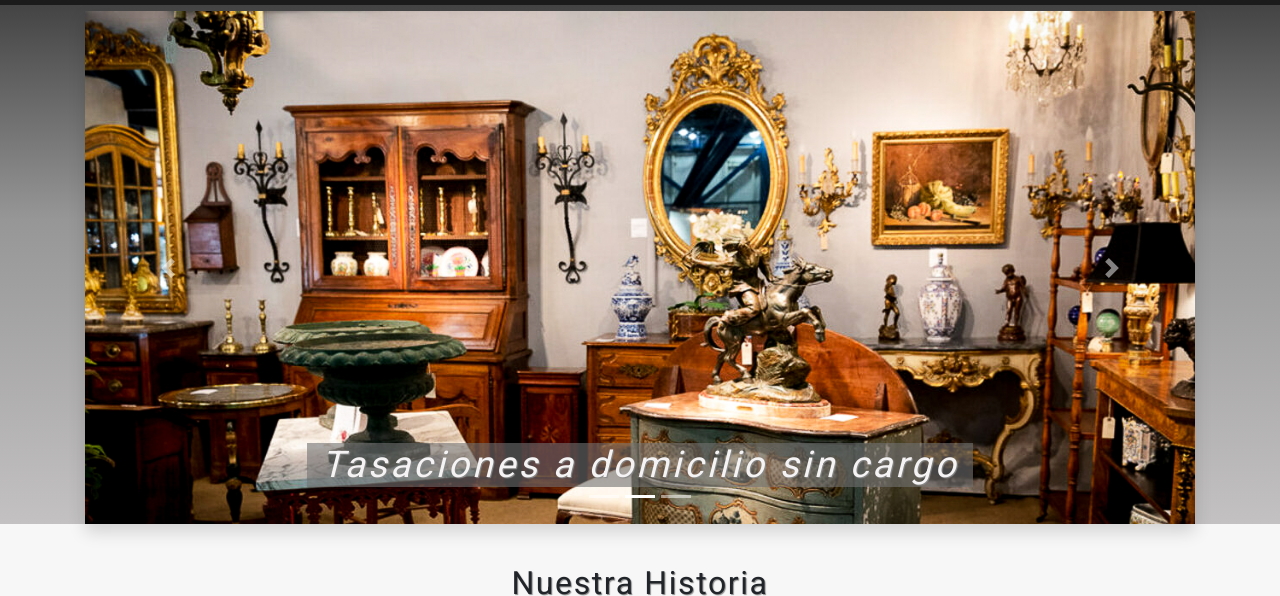
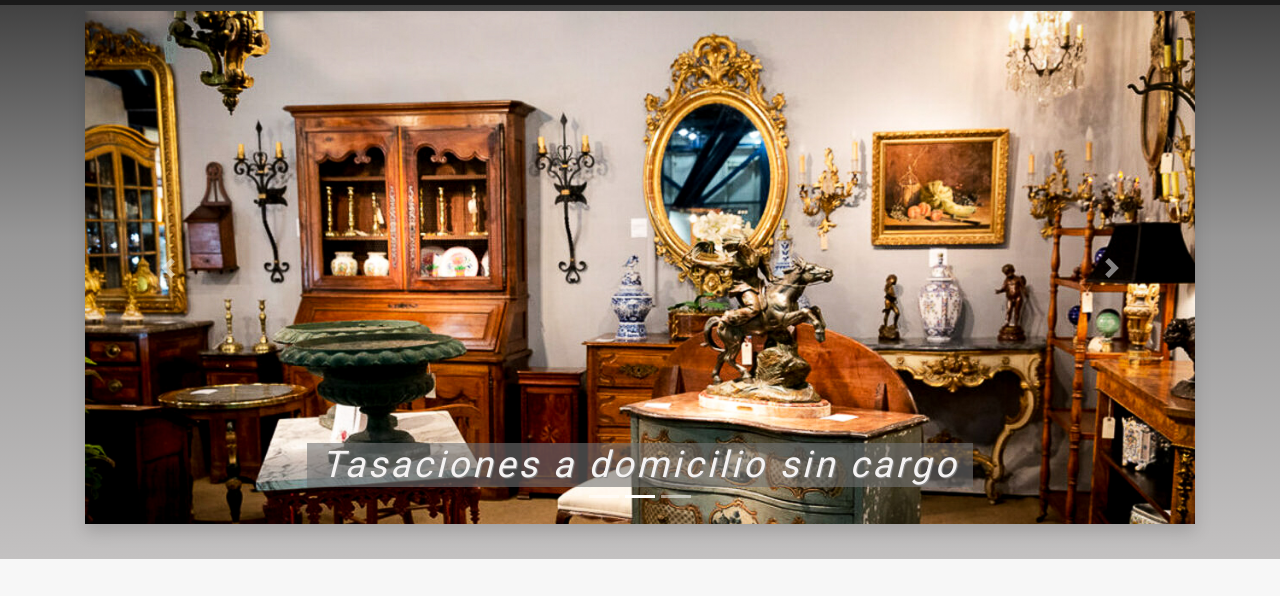
Before and after one commit to Histamina/antiguedadesadrian, a website: page index.html in a window 1280 px wide. Shown: the part 125-721 px from the top of the page. Drawn offline with Linux system fonts and the light colour scheme; a web font is replaced by a local one.

Commit message:
Cambios en section y header

```diff
--- a/index.html
+++ b/index.html
@@ -16,6 +16,7 @@
 <body data-spy="scroll" data-target="#navbarSupportedContent">
 
 <!-- Inicio NAVBAR -->
+<header id="header">
 <nav class="navbar navbar-expand-lg fixed-top flex-column navbar-dark bg-dark">
     <span class="redesSoc d-flex w-100 justify-content-end">
         <a href="https://www.facebook.com/adrian.gomez.35574" target="_blank"><i class="mdi mdi-facebook"></i></a>
@@ -45,10 +46,11 @@
         <span class="navbar-toggler-icon d-inline-block"></span>
     </button>
 </nav>
+</header>
 <!-- Fin NAVBAR -->
 
-<!-- Inicio HEADER CAROUSEL -->
-<header id="header">
+<!-- Inicio CAROUSEL -->
+<section id="carousel">
     <div class="container">
         <div class="row justify-content-center">
             <div class="col-md-12">
@@ -84,8 +86,8 @@
             </div>
         </div>
     </div>
-</header>
-<!-- Fin HEADER CAROUSEL -->
+</section>
+<!-- Fin CAROUSEL -->
 
 <!-- Inicio NOSOTROS -->
 <section id="quienesSomos" class="offset">
--- a/scss/style.scss
+++ b/scss/style.scss
@@ -73,6 +73,7 @@ section {
     }
 }
 
+
 /* OFFSET */
 
 section.offset::before {
@@ -93,7 +94,7 @@ section.offset::before {
 
 /* HEADER CAROUSEL */
 
-#header {
+#carousel {
     background: rgb(18,18,18);
     background: linear-gradient(180deg, rgba(18,18,18,1) 0%, rgba(110,109,109,0.7175245098039216) 53%, rgba(195,193,193,1) 100%);
     padding-top: 8.5rem;
```
Also changed, not shown: css/main.css.
